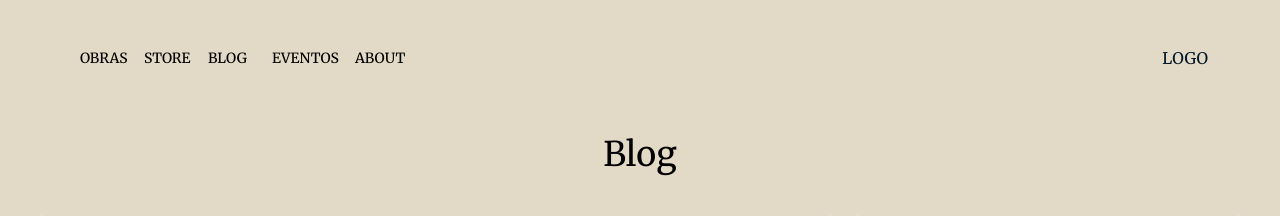
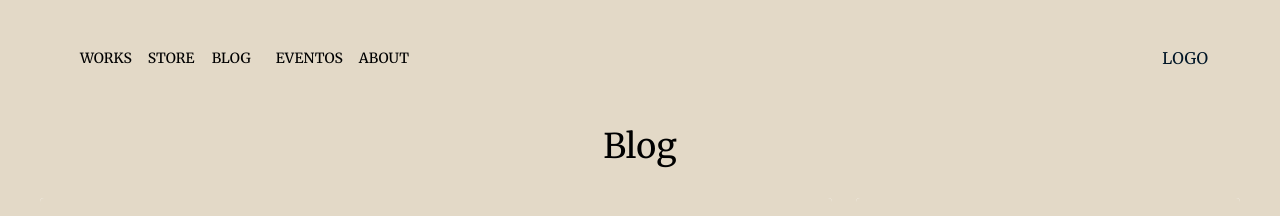
Before and after one commit to JoeDE88/laragansasalvaje, a React (Vite) app in the folder web/: page /blog in a window 1280 px wide. Shown: the top 216 px of the page. Built offline with nearby package versions, Linux system fonts and the light colour scheme; a web font is replaced by a local one.

Commit message:
pequeños cambios de margen entre appbar y titulo

```diff
--- a/web/src/components/Appbar.jsx
+++ b/web/src/components/Appbar.jsx
@@ -23,7 +23,7 @@ function ResponsiveAppBar() {
   };
 
   return (
-    <AppBar position="static" color='blancoPerla' elevation={0} sx={{mb:5}}>
+    <AppBar position="static" color='blancoPerla' elevation={0} sx={{mb:4}}>
       <Container maxWidth="xl">
         <Toolbar >
           <Box sx={{ flexGrow: 1, display: { xs: 'flex', md: 'none' } }}>
--- a/web/src/components/CardItem.jsx
+++ b/web/src/components/CardItem.jsx
@@ -5,7 +5,7 @@ export default function CardItem({ image, titulo, color, texto }) {
         <Card elevation={0}>
             <CardActionArea >
                 <CardContent sx={{ backgroundColor: color, p: 0 }}>
-                    <Box >
+                    <Box sx={{marginBottom:'16px'}} >
                         <Typography variant="h5" sx={{ textAlign: 'center' }}>{titulo}</Typography>
                     </Box>
                     <Box
--- a/web/src/pages/BlogPage.jsx
+++ b/web/src/pages/BlogPage.jsx
@@ -8,7 +8,7 @@ export default function BlogPage() {
     return (
         <>
             <ResponsiveAppBar></ResponsiveAppBar>
-            <Typography variant='h4' sx={{ textAlign: 'center', mb: 5 }}>Blog</Typography>
+            <Typography variant='h4' sx={{ textAlign: 'center', mb:4 }}>Blog</Typography>
             <BlogGrid></BlogGrid>
             <Footer></Footer>
         </>
--- a/web/src/pages/HomePage.jsx
+++ b/web/src/pages/HomePage.jsx
@@ -7,7 +7,7 @@ export default function () {
     return (
         <>
             <ResponsiveAppBar></ResponsiveAppBar>
-            <Typography variant='h4' color='secondary' sx={{textAlign:'center',mb:5}}>
+            <Typography variant='h4' color='secondary' sx={{textAlign:'center',mb:4}}>
                 LARA GANSA SALVAJE
             </Typography>
             <EventBanner></EventBanner>
--- a/web/src/pages/StorePage.jsx
+++ b/web/src/pages/StorePage.jsx
@@ -1,9 +1,11 @@
-import { Typography } from "@mui/material";
+import { Box, Typography } from "@mui/material";
+import ResponsiveAppBar from "../components/Appbar";
 
 export default function StorePage (){
     return(
         <>
-        <Typography variant="h1">Store</Typography>
+        <ResponsiveAppBar></ResponsiveAppBar>
+        <Typography variant="h4" color='secondary' sx={{textAlign:'center',mb:4}}>Store</Typography>
         </>
     )
 }
--- a/web/src/pages/WorksPage.jsx
+++ b/web/src/pages/WorksPage.jsx
@@ -7,7 +7,7 @@ export default function WorksPage (){
     return(
         <>
         <ResponsiveAppBar></ResponsiveAppBar>
-        <Typography variant="h4" color='secondary' sx={{textAlign:'center',mb:5}}>Obras</Typography>
+        <Typography variant="h4" color='secondary' sx={{textAlign:'center',mb:4}}>Works</Typography>
         <Gallery></Gallery>
         <Footer></Footer>
         </>
--- a/web/src/routes/routeAppBar.jsx
+++ b/web/src/routes/routeAppBar.jsx
@@ -6,8 +6,8 @@ import WorksPage from "../pages/WorksPage";
 
 export const routeAppBar = [
     {
-        name: "Obras",
-        path: "/obras",
+        name: "Works",
+        path: "/works",
         component: <WorksPage />
     },
     {
--- a/web/src/routes/routeConfig.jsx
+++ b/web/src/routes/routeConfig.jsx
@@ -12,8 +12,8 @@ export const routeConfig = [
         component: <HomePage />
     },
     {
-        name: "Obras",
-        path: "/obras",
+        name: "Works",
+        path: "/works",
         component: <WorksPage />
     },
     {
```
